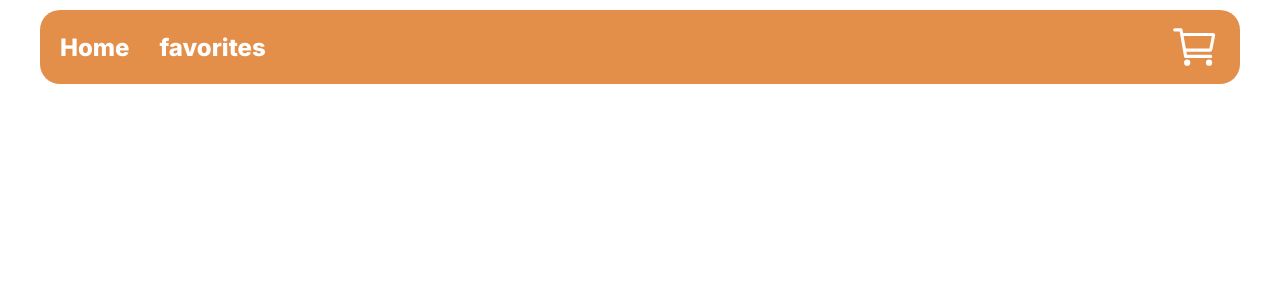
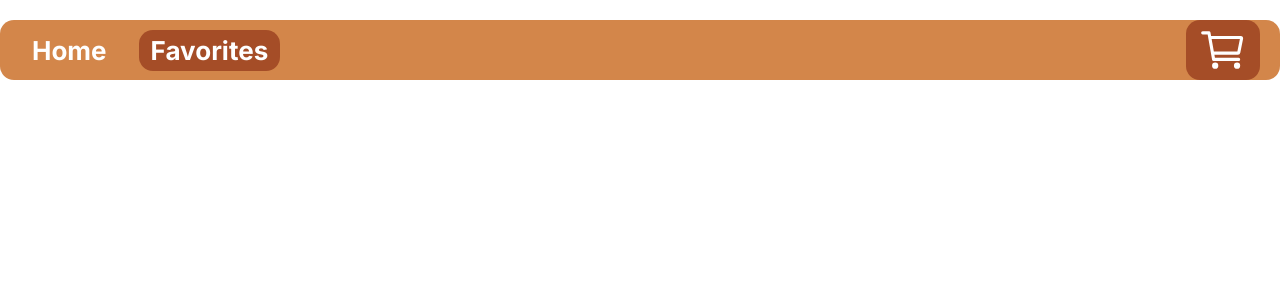
Before and after one commit to Ervin001/TOP_Shopping-Cart, a React (Vite) app: page / in a window 1280 px wide. Shown: the top 300 px of the page. Built offline with nearby package versions, Linux system fonts and the light colour scheme.

Commit message:
got some stlye for the nav

```diff
--- a/package.json
+++ b/package.json
@@ -12,7 +12,7 @@
   "dependencies": {
     "react": "^18.3.1",
     "react-dom": "^18.3.1",
-    "styled-components": "^6.1.11"
+    "react-router-dom": "^6.25.0"
   },
   "devDependencies": {
     "@vitejs/plugin-react": "^4.3.1",
--- a/src/components/App/App.jsx
+++ b/src/components/App/App.jsx
@@ -1,4 +1,3 @@
-import React from 'react';
 import Navbar from '../Navigation/Navbar';
 
 function App() {
--- a/src/components/Navigation/Navbar.jsx
+++ b/src/components/Navigation/Navbar.jsx
@@ -1,29 +1,33 @@
-import {
-  StyledNav,
-  StyledUList,
-  StyledList,
-  StyledAnchor,
-} from './NavbarStyles';
-
 import cartLogo from '../../assets/icons/cart-outline.svg';
+import NavStyles from './Navbar.module.css';
 
 function Navbar() {
   return (
-    <StyledNav>
-      <StyledUList>
-        <StyledList>
-          <StyledAnchor href='/'>Home</StyledAnchor>
-        </StyledList>
-        <StyledList>
-          <StyledAnchor href='/favorites'>favorites</StyledAnchor>
-        </StyledList>
-        <StyledList>
-          <StyledAnchor href='/cart' $cart>
-            <img src={cartLogo}></img>
-          </StyledAnchor>
-        </StyledList>
-      </StyledUList>
-    </StyledNav>
+    <nav className={NavStyles['nav-container']}>
+      <ul className={NavStyles['unordered-list']}>
+        <li
+          className={`${NavStyles['list-items']} ${NavStyles['center-item']}`}
+        >
+          <a className={NavStyles.links} href='/'>
+            Home
+          </a>
+        </li>
+        <li
+          className={`${NavStyles['center-item']} ${NavStyles['list-items']} ${NavStyles['active-link']}`}
+        >
+          <a className={NavStyles.links} href='/favorites'>
+            Favorites
+          </a>
+        </li>
+        <li
+          className={`${NavStyles['list-items']} ${NavStyles['active-link']}`}
+        >
+          <a className={NavStyles.links} href='/cart'>
+            <img src={cartLogo} alt='Cart'></img>
+          </a>
+        </li>
+      </ul>
+    </nav>
   );
 }
 
--- /dev/null
+++ b/src/components/Navigation/Navbar.module.css
@@ -0,0 +1,57 @@
+.nav-container {
+  display: flex;
+  margin: 2rem auto 0 auto;
+  height: 6rem;
+  background-color: var(--primary-nav-color);
+  font-family: 'Inter';
+  border-radius: var(--primary-border-radius);
+}
+
+.unordered-list {
+  display: flex;
+  gap: 2rem;
+  flex-grow: 1;
+  padding: 0 2rem;
+
+  list-style-type: none;
+}
+
+.list-items {
+  padding: 0.5rem 1.2rem;
+}
+
+.list-items:last-child {
+  margin-left: auto;
+}
+
+.center-item {
+  align-self: center;
+}
+
+.list-items:hover {
+  background-color: var(--link-hover-effect-color);
+
+  border-radius: var(--primary-border-radius);
+}
+
+.active-link {
+  background-color: var(--active-link-color);
+  /* box-shadow: 0px 0px 1px 3px var(--active-link-color); */
+
+  border-radius: var(--primary-border-radius);
+}
+
+.links {
+  display: flex;
+  height: 100%;
+  text-decoration: none;
+  font-size: 2.6rem;
+  font-weight: 700;
+}
+/* link style order */
+/* link, visited, hover, active */
+
+.links:link,
+.links:visited {
+  color: white;
+}
--- a/src/components/Navigation/NavbarStyles.jsx
+++ /dev/null
@@ -1,47 +0,0 @@
-import styled from 'styled-components';
-
-export const StyledNav = styled.nav`
-  display: flex;
-  background-color: hsl(27, 73%, 59%);
-  margin-top: 1rem;
-  border-radius: 20px;
-  over-flow: hidden;
-  padding: 1rem;
-`;
-
-export const StyledUList = styled.ul`
-  display: flex;
-  flex-grow: 1;
-  gap: 1rem;
-  list-style: none;
-`;
-
-export const StyledList = styled.li`
-  font-size: 2.4rem;
-  font-family: 'Inter', sans-serif;
-  font-weight: 800;
-  border-radius: 20px;
-  padding: 0.2rem 1rem;
-
-  &:hover {
-    background-color: hsl(19, 85%, 43%);
-  }
-
-  &:last-child {
-    margin-left: auto;
-  }
-`;
-
-export const StyledAnchor = styled.a`
-  display: flex;
-  align-items: center;
-  height: 5rem;
-  color: white;
-  // color: ${(props) => (props.$cart ? '#EC4E20' : 'black')};
-  text-decoration: none;
-  justify-self: flex-end;
-
-  &:link {
-    color: ;
-  }
-`;
--- /dev/null
+++ b/src/main.css
@@ -0,0 +1,26 @@
+:root {
+  --primary-nav-color: hsl(26, 61%, 56%);
+  --active-link-color: hsl(18, 62%, 40%);
+  --link-hover-effect-color: hsl(24, 53%, 52%);
+  --primary-border-radius: 14px;
+}
+
+* {
+  padding: 0;
+  margin: 0;
+  box-sizing: border-box;
+}
+
+html {
+  font-size: 62.5%;
+}
+
+img {
+  width: 100%;
+  height: 100%;
+}
+
+body {
+  max-width: 140rem;
+  margin: 0 auto;
+}
--- a/src/main.jsx
+++ b/src/main.jsx
@@ -1,41 +1,10 @@
 import React from 'react';
 import ReactDOM from 'react-dom/client';
 import App from './components/App/App';
-import { createGlobalStyle } from 'styled-components';
-
-// global reset
-const GlobalStyle = createGlobalStyle`
-  * {
-    margin: 0;
-    padding: 0;
-    box-sizing: border-box;
-  }
-
-  html {
-    font-size: 62.5%;
-  }
-
-  body {
-    display: flex;
-    margin: 0 auto;
-
-    max-width: 120rem;
-
-    img {
-      width: 100%;
-      height: 100%;
-    }
-
-    #root {
-      width: 100%;
-    }
-  }
-
-`;
+import './main.css';
 
 ReactDOM.createRoot(document.getElementById('root')).render(
   <React.StrictMode>
-    <GlobalStyle />
     <App />
   </React.StrictMode>
 );
```
Also changed, not shown: src/components/App/AppStyles.jsx (deleted), 1 other file (tests, documents, lock files or other folders).
